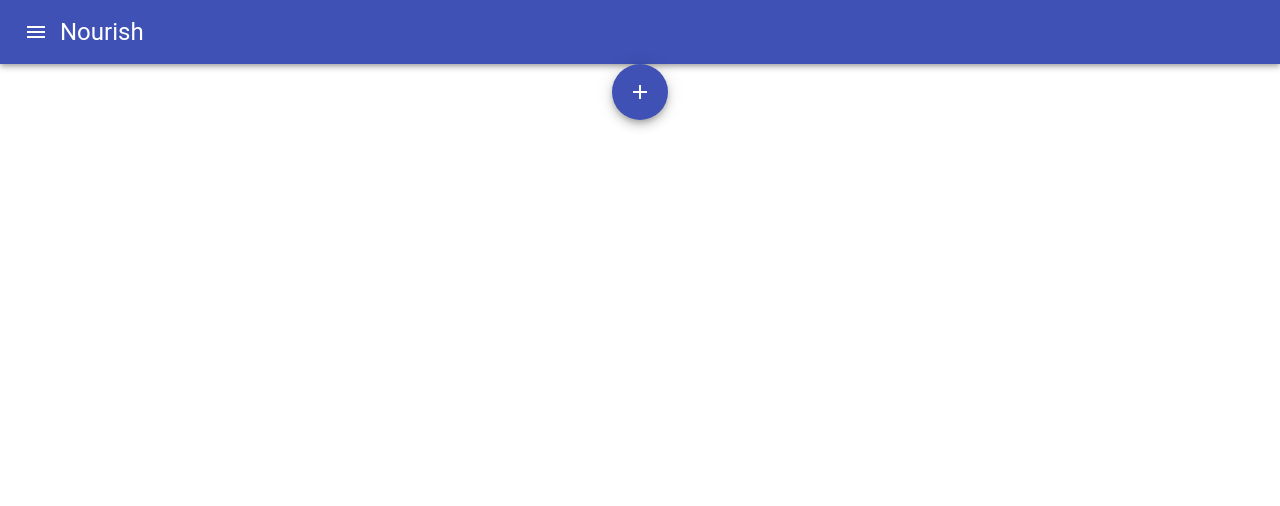
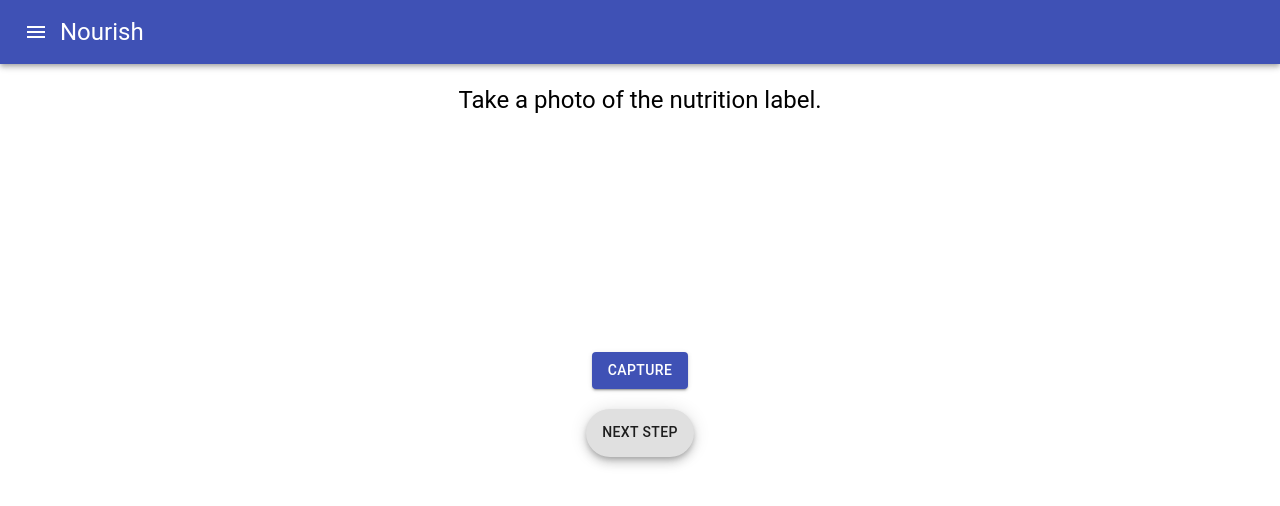
Before and after one commit to ASimpleFox/Nourish, a React (Create React App) app in the folder front-end/: page / in a window 1280 px wide. Shown: the top 506 px of the page. Built offline with nearby package versions, Linux system fonts and the light colour scheme; no server answers.

Commit message:
Photo taker

```diff
--- a/front-end/package.json
+++ b/front-end/package.json
@@ -10,7 +10,8 @@
     "@testing-library/user-event": "^7.1.2",
     "react": "^16.14.0",
     "react-dom": "^16.14.0",
-    "react-scripts": "3.4.3"
+    "react-scripts": "3.4.3",
+    "react-webcam": "^5.2.1"
   },
   "scripts": {
     "start": "react-scripts start",
--- a/front-end/src/App.js
+++ b/front-end/src/App.js
@@ -2,11 +2,12 @@ import React from 'react';
 import logo from './logo.svg';
 import './App.css';
 import Dashboard from './Dashboard.js';
+import ImageUpload from './ImageUpload.js'
 
 function App() {
   return (
     <div className="App">
-      <Dashboard/>
+      <ImageUpload/>
     </div>
   );
 }
--- /dev/null
+++ b/front-end/src/ImageUpload.js
@@ -0,0 +1,105 @@
+import React, { Component } from 'react'
+import { ThemeProvider } from '@material-ui/core/styles'
+import AppBar from '@material-ui/core/AppBar';
+import MenuIcon from '@material-ui/icons/Menu';
+import Toolbar from '@material-ui/core/Toolbar';
+import IconButton from '@material-ui/core/IconButton';
+import Typography from '@material-ui/core/Typography';
+import Button from '@material-ui/core/Button';
+import Webcam from "react-webcam";
+import Fab from '@material-ui/core/Fab';
+
+export class ImageUpload extends Component {
+    state = {
+        imageSrc: null,
+        step: 0,
+    }
+
+    WebcamCapture = () => {
+        const webcamRef = React.useRef(null);
+
+        const videoConstraints = {
+            facingMode: "environment"
+        };
+
+        const capture = async () => {
+            await this.setState({
+                imageSrc: webcamRef.current.getScreenshot()
+            }, () => { console.log(this.state.imageSrc); });
+            console.log("1");
+        }
+
+        return (
+        <>
+            <div>
+                <Webcam
+                    style={{ width: "30%", minWidth: 300 }}
+                    audio={false}
+                    height={"100%"}
+                    ref={webcamRef}
+                    screenshotFormat="image/jpeg"
+                    width={"100%"}
+                    videoConstraints={videoConstraints}
+                />
+                </div>
+                <br/>
+                <div>
+                {this.state.imageSrc === null ?
+                    <Button variant="contained" color="primary" onClick={capture}>
+                        Capture
+                    </Button>
+                    :
+                    <Button variant="contained" color="primary" onClick={capture}>
+                        ReCapture?
+                    </Button>
+                }
+                </div>
+                <br />
+                </>
+        );
+    };
+
+    render() {
+        return (
+            <ThemeProvider>
+                <div>
+                    <AppBar position="static">
+                        <Toolbar>
+                            <IconButton edge="start" color="inherit" aria-label="menu">
+                                <MenuIcon />
+                            </IconButton>
+                            <Typography variant="h5">
+                                Nourish
+                            </Typography>
+                        </Toolbar>
+                    </AppBar>
+                </div>
+                <br/>
+                <Typography variant="h5">
+                    Take a photo of the nutrition label.
+                </Typography>
+                <br />
+                <div style={{ display: "inline", justifyContent: "center" }}>
+                    <div>
+                        <this.WebcamCapture />
+                    </div>
+                    {this.state.imageSrc &&
+                        <img
+                            style={{
+                                border: "10px solid #303f9f",
+                                margin: 10
+                            }}
+                            src={this.state.imageSrc}
+                            alt=""
+                        />
+                    }
+                </div>
+                <Fab variant="extended">
+                    Next Step
+                </Fab>
+            </ThemeProvider>
+        )
+    }
+}
+
+export default ImageUpload
```
Also changed, not shown: 1 other file (tests, documents, lock files or other folders).
